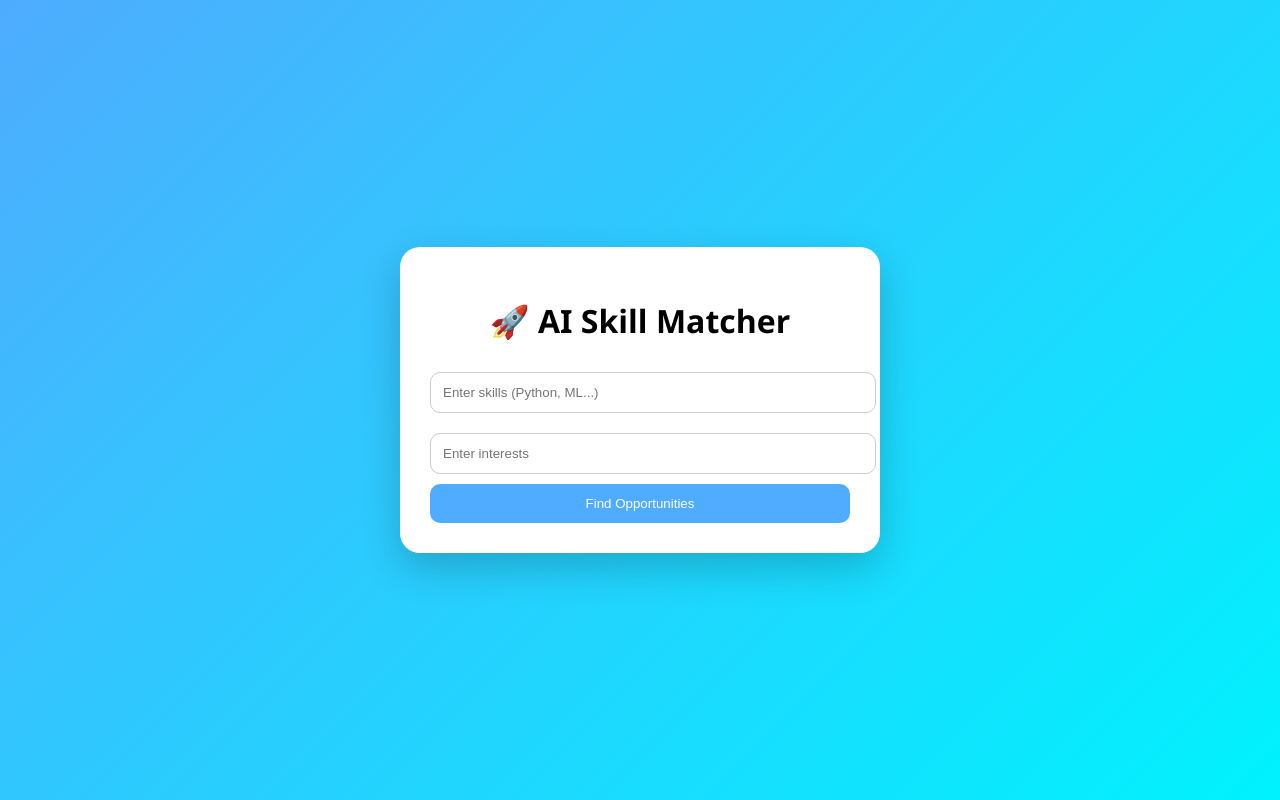
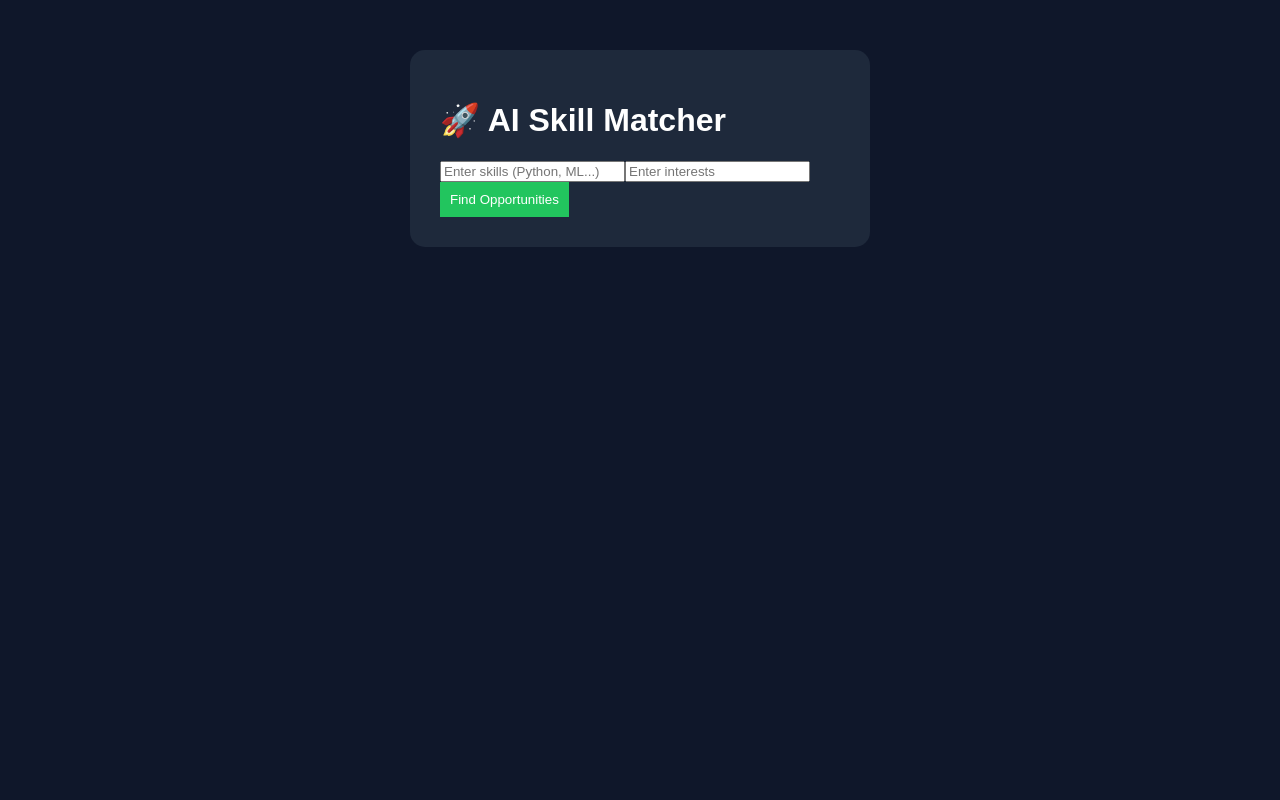
Before and after one commit to Renuka-019/ai-skill-matcher, a React (Create React App) app: page / in a window 1280 px wide. Built offline with nearby package versions, Linux system fonts and the light colour scheme.

Commit message:
Update App.css

```diff
--- a/src/App.css
+++ b/src/App.css
@@ -1,94 +1,22 @@
 body {
-  margin: 0;
-  font-family: 'Segoe UI', sans-serif;
-}
-
-.container {
-  min-height: 100vh;
-  background: linear-gradient(135deg, #4facfe, #00f2fe);
-  display: flex;
-  justify-content: center;
-  align-items: center;
+  background: #0f172a;
+  color: white;
+  font-family: sans-serif;
 }
 
 .card {
-  background: white;
+  background: #1e293b;
   padding: 30px;
-  border-radius: 20px;
-  width: 420px;
-  box-shadow: 0 15px 40px rgba(0,0,0,0.2);
-  text-align: center;
-  animation: fadeIn 0.5s ease-in-out;
-}
-
-h1 {
-  margin-bottom: 20px;
-}
-
-input {
-  width: 100%;
-  padding: 12px;
-  margin: 10px 0;
-  border-radius: 10px;
-  border: 1px solid #ccc;
-  transition: 0.3s;
-}
-
-input:focus {
-  border-color: #4facfe;
-  outline: none;
+  border-radius: 15px;
+  width: 400px;
+  margin: auto;
+  margin-top: 50px;
 }
 
 button {
-  width: 100%;
-  padding: 12px;
-  background: #4facfe;
+  background: #22c55e;
+  padding: 10px;
+  border: none;
   color: white;
-  border: none;
-  border-radius: 10px;
   cursor: pointer;
-  transition: 0.3s;
 }
-
-button:hover {
-  background: #00c6ff;
-}
-
-.loader {
-  margin: 20px auto;
-  border: 4px solid #eee;
-  border-top: 4px solid #4facfe;
-  border-radius: 50%;
-  width: 30px;
-  height: 30px;
-  animation: spin 1s linear infinite;
-}
-
-.results {
-  margin-top: 20px;
-  text-align: left;
-}
-
-.summary {
-  background: #f1f5ff;
-  padding: 10px;
-  border-radius: 10px;
-  margin-bottom: 15px;
-}
-
-.section {
-  margin-bottom: 15px;
-}
-
-ul {
-  padding-left: 20px;
-}
-
-@keyframes spin {
-  to { transform: rotate(360deg); }
-}
-
-@keyframes fadeIn {
-  from { opacity: 0; transform: translateY(10px); }
-  to { opacity: 1; transform: translateY(0); }
-}
```
